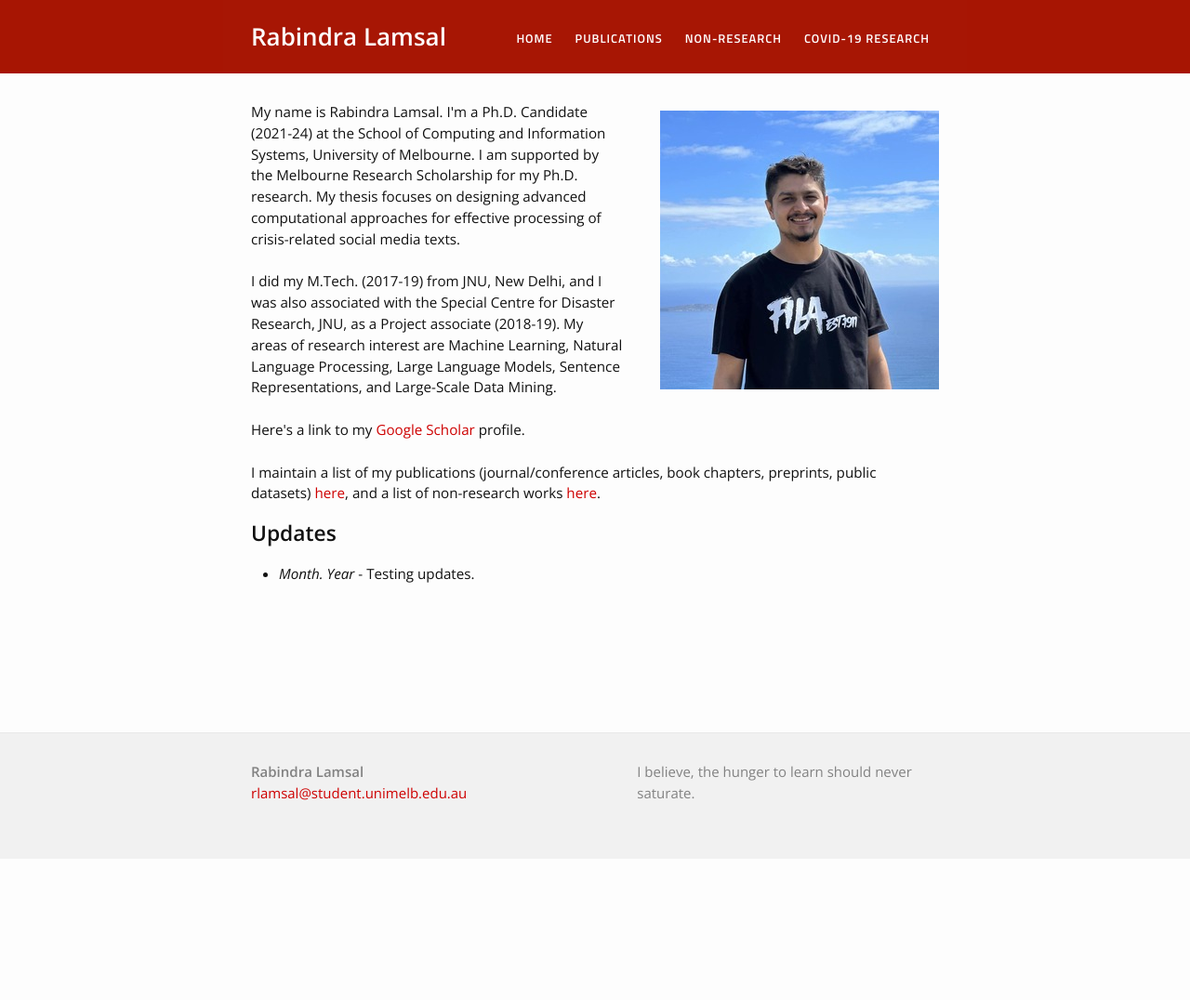
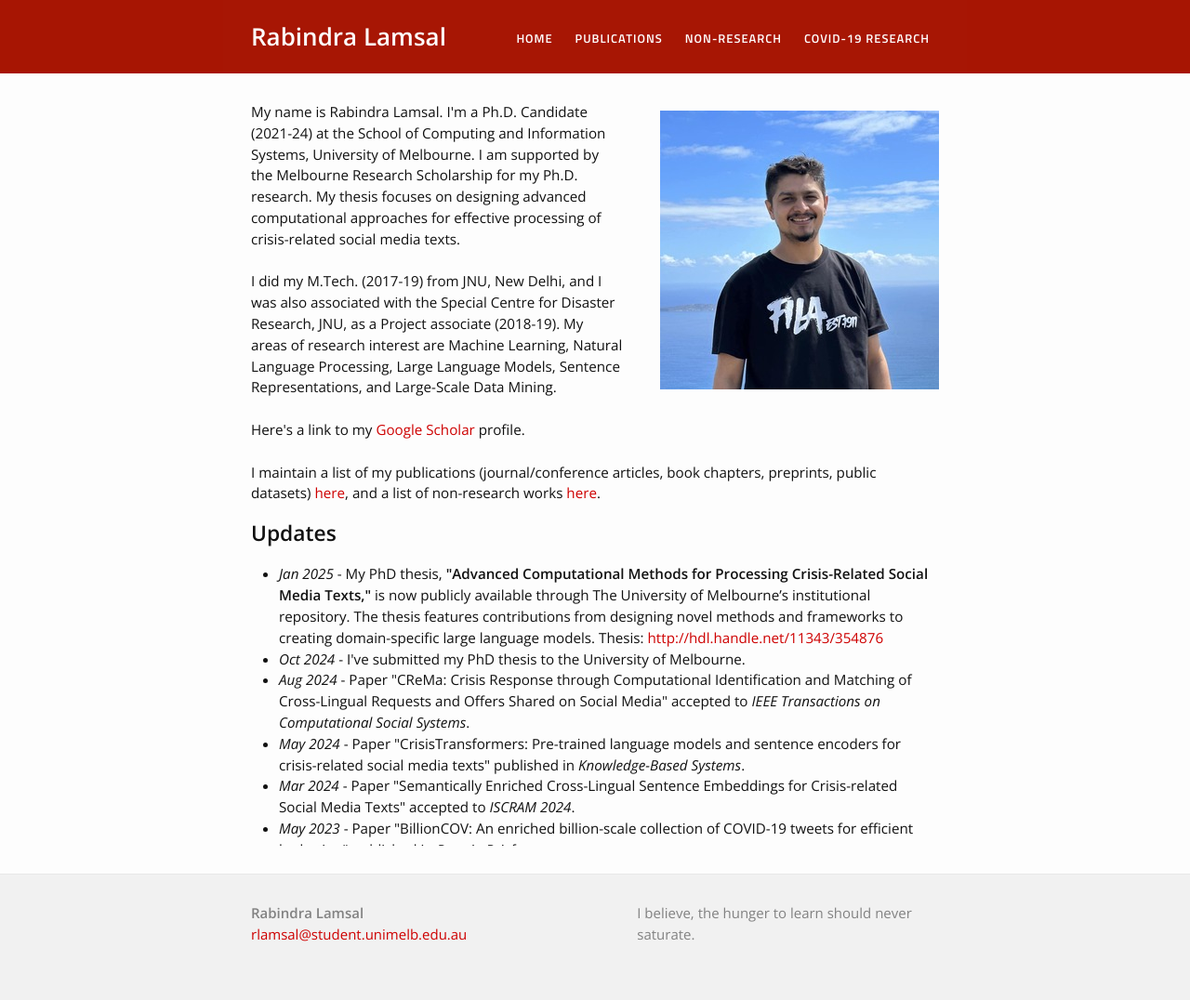
Before and after one commit to rabindralamsal/personal-site, a Jekyll site: the page built from index.html, in a window 1280 px wide. Shown: the whole page at 93% size. Built offline with Jekyll 4.4.1, drawn with Linux system fonts in a browser that asks for light colours; before the commit the page ends 924 px from its top, so only the background shows below that.

Commit message:
Update index.html

```diff
--- a/index.html
+++ b/index.html
@@ -16,9 +16,20 @@ I maintain a list of my publications (journal/conference articles, book chapters
 </div>
 
 <h2>Updates</h2>
-<div class="updates" style="height: 10em; overflow-y: scroll;">
+<div class="updates" style="height: 20em; overflow-y: scroll;">
 <ul>
-<li><i>Month. Year</i> - Testing updates.
+<li><i>Jan 2025</i> - My PhD thesis, <b>"Advanced Computational Methods for Processing Crisis-Related Social Media Texts,"</b> is now publicly available through The University of Melbourne’s institutional repository. The thesis features contributions from designing novel methods and frameworks to creating domain-specific large language models. Thesis: <a href="http://hdl.handle.net/11343/354876">http://hdl.handle.net/11343/354876</a></li>
+<li><i>Oct 2024</i> - I've submitted my PhD thesis to the University of Melbourne.</li>
+<li><i>Aug 2024</i> - Paper "CReMa: Crisis Response through Computational Identification and Matching of Cross-Lingual Requests and Offers Shared on Social Media" accepted to <i>IEEE Transactions on Computational Social Systems</i>.</li>
+<li><i>May 2024</i> - Paper "CrisisTransformers: Pre-trained language models and sentence encoders for crisis-related social media texts" published in <i>Knowledge-Based Systems</i>.</li>
+<li><i>Mar 2024</i> - Paper "Semantically Enriched Cross-Lingual Sentence Embeddings for Crisis-related Social Media Texts" accepted to <i>ISCRAM 2024</i>.</li>
+<li><i>May 2023</i> - Paper "BillionCOV: An enriched billion-scale collection of COVID-19 tweets for efficient hydration" published in <i>Data in Brief</i>.</li>
+<li><i>Feb 2023</i> - Paper "A Twitter narrative of the COVID-19 pandemic in Australia" accepted at <i>ISCRAM 2023</i>.</li>
+<li><i>Dec 2022</i> - Paper "Where did you tweet from? Inferring the origin locations of tweets based on contextual information" presented at <i>IEEE Big Data</i>.</li>
+<li><i>Nov 2022</i> - Paper "Addressing the location A/B problem on Twitter: the next generation location inference research" presented at <i>ACM SIGSPATIAL LocalRec</i>.</li>
+<li><i>Aug 2022</i> - Paper "Twitter conversations predict the daily confirmed COVID-19 cases" published in <i>Applied Soft Computing</i>.</li>
+<li><i>Oct 2022</i> - Received <i>CS Research Artefacts Grant</i> from the University of Melbourne.</li>
+<li><i>Mar 2022</i> - Paper "Socially Enhanced Situation Awareness from Microblogs Using Artificial Intelligence: A Survey" accepted to <i>ACM Computing Surveys</i>.</li>
+<li><i>Apr 2021</i> - Started PhD (Computer Science) at the University of Melbourne. Supported by the Melbourne Research Scholarship. The support is in terms of both stipend and 100% fee remission.</li>
 </ul>
-
 </div>
```
